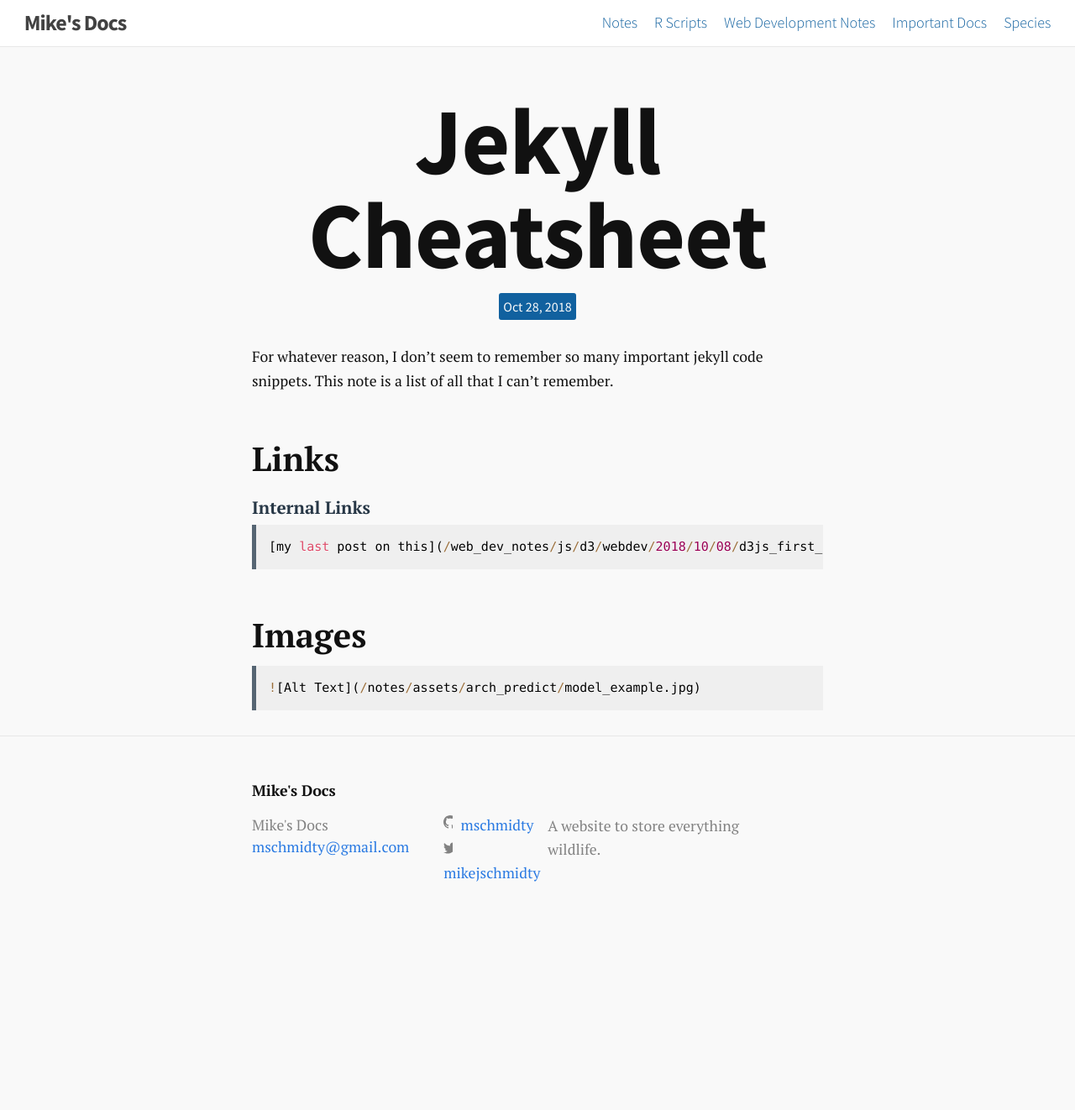
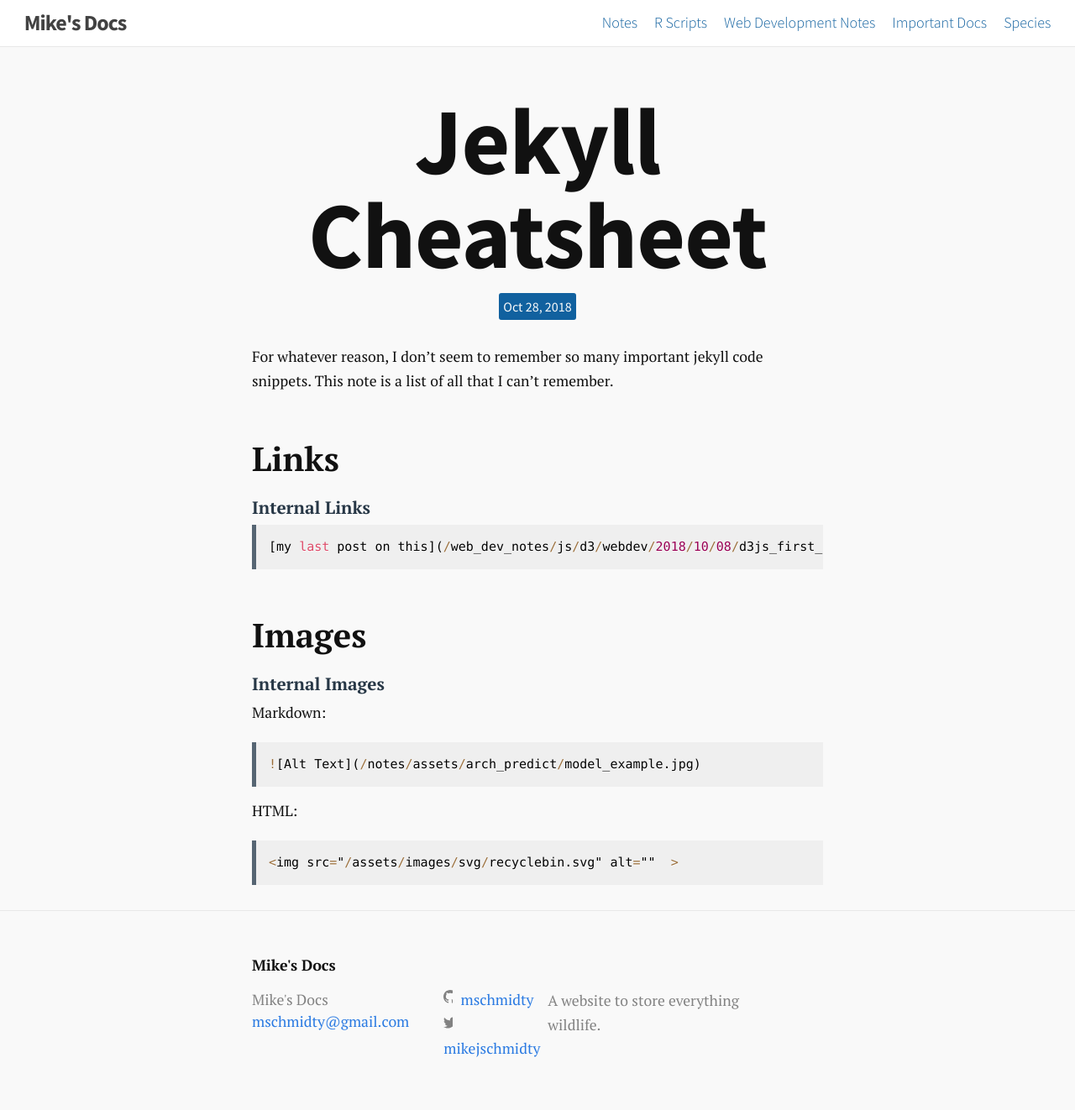
Before and after one commit to mschmidty/bio_notes, a Jekyll site: the page built from web_dev_notes/_posts/2018-10-28-jekyll_cheatsheet.md, in a window 1280 px wide. Shown: the whole page at 84% size. Built offline with Jekyll 4.4.1, drawn with Linux system fonts in a browser that asks for light colours; before the commit the page ends 1114 px from its top, so only the background shows below that.

Commit message:
added jekyll stuff

````diff
--- a/web_dev_notes/_posts/2018-10-28-jekyll_cheatsheet.md
+++ b/web_dev_notes/_posts/2018-10-28-jekyll_cheatsheet.md
@@ -18,6 +18,12 @@ For whatever reason, I don't seem to remember so many important jekyll code snip
 
 ## Images
 
+### Internal Images
+Markdown:
 ```liquid
 ![Alt Text]({{ "/notes/assets/arch_predict/model_example.jpg" | relative_url }})
 ```
+HTML:
+```liquid
+<img src="{{"/assets/images/svg/recyclebin.svg"| relative_url }}" alt=""  >
+```
````
